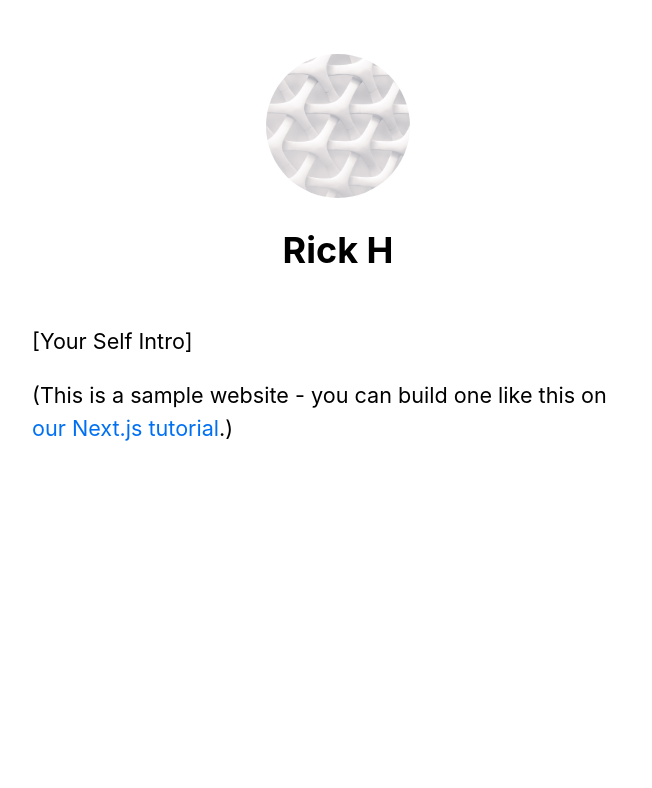
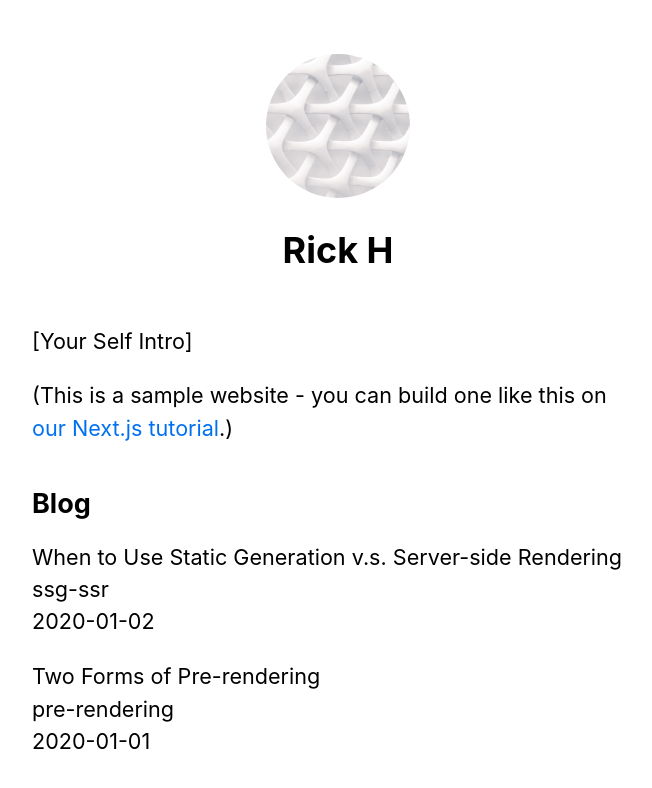
Before and after one commit to PinkHendrix/nextjs-blog, a Next.js app: page / in a window 1280 px wide. Shown: the top 788 px of the page, without its empty margins (302-954 px from the left). Built offline with nearby package versions, Linux system fonts and the light colour scheme.

Commit message:
Statically generated pages with Dynamic Routes.

```diff
--- /dev/null
+++ b/lib/posts.js
@@ -0,0 +1,76 @@
+import fs from 'fs';
+import path from 'path';
+import matter from 'gray-matter';
+
+const postsDirectory = path.join(process.cwd(), 'posts');
+
+export function getSortedPostsData() {
+  // Get file names under /posts
+  const fileNames = fs.readdirSync(postsDirectory);
+  const allPostsData = fileNames.map((fileName) => {
+    // Remove ".md" from file name to get id
+    const id = fileName.replace(/\.md$/, '');
+
+    // Read markdown file as string
+    const fullPath = path.join(postsDirectory, fileName);
+    const fileContents = fs.readFileSync(fullPath, 'utf8');
+
+    // Use gray-matter to parse the post metadata section
+    const matterResult = matter(fileContents);
+
+    // Combine the data with the id
+    return {
+      id,
+      ...matterResult.data,
+    };
+  });
+  // Sort posts by date
+  return allPostsData.sort(({ date: a }, { date: b }) => {
+    if (a < b) {
+      return 1;
+    } else if (a > b) {
+      return -1;
+    } else {
+      return 0;
+    }
+  });
+}
+
+export function getAllPostIds() {
+  const fileNames = fs.readdirSync(postsDirectory);
+
+  // Returns an array that looks like this:
+  // [
+  //   {
+  //     params: {
+  //       id: 'ssg-ssr'
+  //     }
+  //   },
+  //   {
+  //     params: {
+  //       id: 'pre-rendering'
+  //     }
+  //   }
+  // ]
+  return fileNames.map((fileName) => {
+    return {
+      params: {
+        id: fileName.replace(/\.md$/, ''),
+      },
+    };
+  });
+}
+
+export function getPostData(id) {
+  const fullPath = path.join(postsDirectory, `${id}.md`);
+  const fileContents = fs.readFileSync(fullPath, 'utf8');
+
+  // Use gray-matter to parse the post metadata section
+  const matterResult = matter(fileContents);
+
+  // Combine the data with the id
+  return {
+    id,
+    ...matterResult.data,
+  };
+}
--- a/pages/index.js
+++ b/pages/index.js
@@ -1,8 +1,18 @@
 import Head from 'next/head';
 import Layout, { siteTitle } from '../components/layout';
 import utilStyles from '../styles/utils.module.css';
+import { getSortedPostsData } from '../lib/posts';
 
-export default function Home() {
+export async function getStaticProps() {
+  const allPostsData = getSortedPostsData();
+  return {
+    props: {
+      allPostsData,
+    },
+  };
+}
+
+export default function Home({ allPostsData }) {
   return (
     <Layout home>
       <Head>
@@ -15,6 +25,20 @@
           <a href="https://nextjs.org/learn">our Next.js tutorial</a>.)
         </p>
       </section>
+      <section className={`${utilStyles.headingMd} ${utilStyles.padding1px}`}>
+        <h2 className={utilStyles.headingLg}>Blog</h2>
+        <ul className={utilStyles.list}>
+          {allPostsData.map(({ id, date, title }) => (
+            <li className={utilStyles.listItem} key={id}>
+              {title}
+              <br />
+              {id}
+              <br />
+              {date}
+            </li>
+          ))}
+        </ul>
+      </section>
     </Layout>
   );
 }
```
Also changed, not shown: pages/posts/[id].js (added, +31 -0 lines), pages/posts/first-post.js (deleted, +0 -19 lines).
